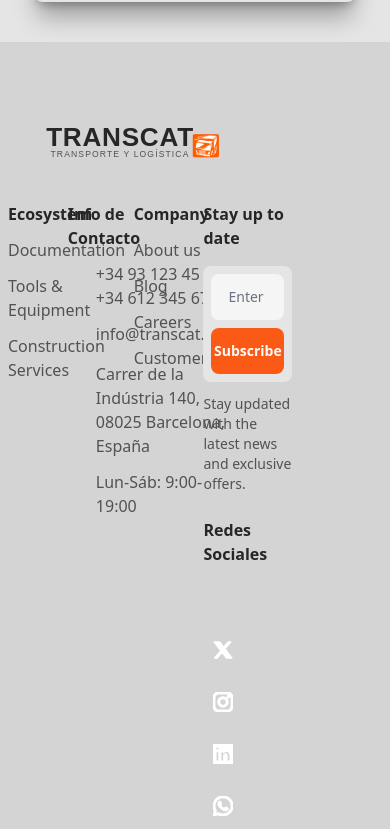
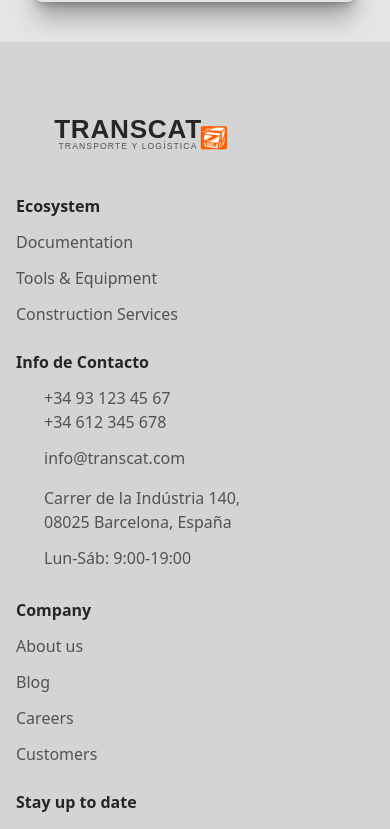
Before and after one commit to Transcat-DI/Transcat, an Astro site: page /es in a window 390 px wide. Shown: the part 10324-11153 px from the top of the page. Built offline with nearby package versions, Linux system fonts and the light colour scheme; Astro itself is replaced by a stand-in of ours.

Commit message:
Add files via upload

```diff
--- a/src/components/sections/navbar&footer/FooterSection.astro
+++ b/src/components/sections/navbar&footer/FooterSection.astro
@@ -54,10 +54,10 @@ if (Astro.currentLocale === "fr") {
 
 <footer class="w-full bg-neutral-300 dark:bg-neutral-900">
   <div
-    class="mx-auto w-full max-w-[85rem] px-2 py-10 sm:px-4 lg:px-8 lg:pt-20 2xl:max-w-(--breakpoint-2xl)"
+    class="mx-auto w-full max-w-[85rem] px-4 py-8 sm:px-6 sm:py-10 lg:px-8 lg:pt-16 2xl:max-w-(--breakpoint-2xl)"
   >
     <div class="mt-8 flex flex-wrap">
-      <div class="w-full lg:w-1/5 mb-8 lg:mb-0">
+      <div class="w-full sm:w-1/2 md:w-1/3 lg:w-1/5 mb-8 lg:mb-0">
         <!-- Brand Logo and Quote -->
         <div class="flex flex-col items-start">
           <div class="w-56">
@@ -66,9 +66,9 @@ if (Astro.currentLocale === "fr") {
         </div>
       </div>
 
-      <div class="flex flex-wrap w-4/5">
+      <div class="flex flex-wrap w-full lg:w-4/5">
         <!-- Primera columna de enlaces dinámicos -->
-        <div class="w-1/5 pr-0 mr-0">
+        <div class="w-full xs:w-1/2 sm:w-1/3 md:w-1/4 lg:w-1/5 pr-0 mr-0 mb-6 lg:mb-0">
           <h3 class="font-bold text-neutral-800 dark:text-neutral-200">
             {strings.footerLinks[0].section}
           </h3>
@@ -92,7 +92,7 @@ if (Astro.currentLocale === "fr") {
         </div>
 
         <!-- Columna de información de contacto -->
-        <div class="w-[22%] pl-0">
+        <div class="w-full xs:w-1/2 sm:w-2/3 md:w-1/3 lg:w-[22%] pl-0 mb-6 lg:mb-0">
           <h3 class="font-bold text-left text-neutral-800 dark:text-neutral-200">
             Info de Contacto
           </h3>
@@ -125,7 +125,7 @@ if (Astro.currentLocale === "fr") {
         </div>
 
         <!-- Cuarta columna -->
-        <div class="w-[18%] pl-0">
+        <div class="w-full xs:w-1/2 sm:w-1/3 md:w-1/4 lg:w-[18%] pl-0 mb-6 lg:mb-0">
           <h3 class="font-bold text-neutral-800 dark:text-neutral-200">
             {strings.footerLinks[1].section}
           </h3>
@@ -174,7 +174,7 @@ if (Astro.currentLocale === "fr") {
         </div>
 
         <!-- Componente de suscripción y redes sociales -->
-        <div class="w-[35%] pl-4">
+        <div class="w-full md:w-1/2 lg:w-[35%] pl-0 lg:pl-4 mb-6 lg:mb-0">
           <h3 class="font-bold text-neutral-800 dark:text-neutral-200">
             {sectionThreeTitle}
           </h3>
@@ -231,7 +231,7 @@ if (Astro.currentLocale === "fr") {
       </div>
 
       <!-- Línea de separación -->
-      <div class="w-24 h-px bg-neutral-400 dark:bg-neutral-700 my-2"></div>
+      <div class="w-24 h-px bg-neutral-400 dark:bg-neutral-700 my-4"></div>
 
       <!-- Copyright -->
       <div class="text-center">
@@ -261,7 +261,7 @@ if (Astro.currentLocale === "fr") {
       <!-- <div class="w-1/3 mx-auto h-0.5 bg-neutral-400 dark:bg-neutral-700 my-8"></div> -->
 
       <!-- Logo KitDigital -->
-      <div class="w-full bg-white dark:bg-neutral-800 py-12 px-8 flex justify-center">
+      <div class="w-full bg-white dark:bg-neutral-800 py-6 sm:py-8 md:py-12 px-4 sm:px-6 md:px-8 flex justify-center">
         <img
           src={kitDigitalLogo.src}
           alt="Kit Digital"
```
